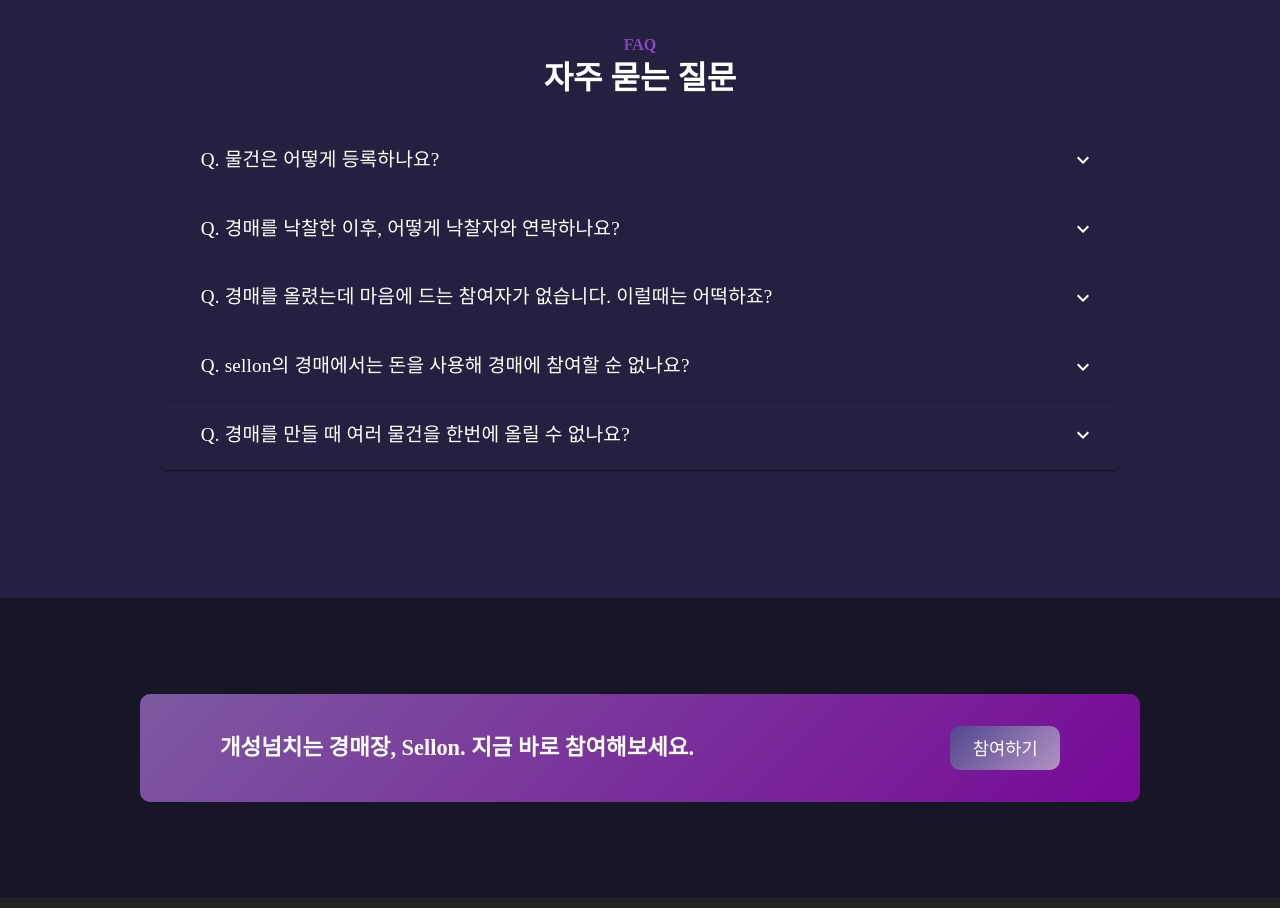
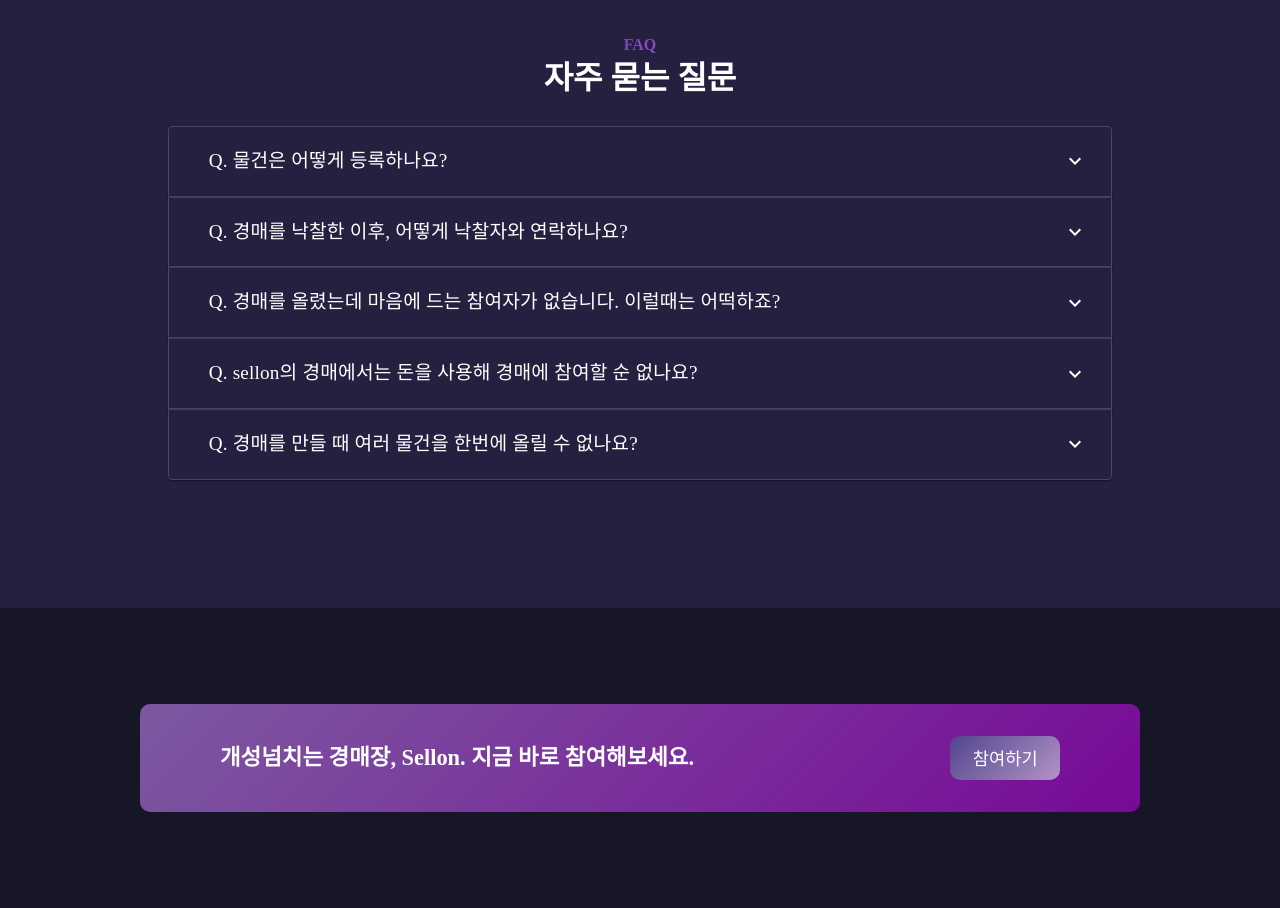
Before and after one commit to bunderLikeLion/sellon_frontend, a React (Create React App) app: page / in a window 1280 px wide. Shown: the part 1960-2868 px from the top of the page. Built offline with nearby package versions, Linux system fonts and the light colour scheme; no server answers.

Commit message:
feat: About.js padding 수정

```diff
--- a/src/pages/About/About.js
+++ b/src/pages/About/About.js
@@ -268,6 +268,7 @@ const StyledAccordion = styled(Accordion)`
   background: ${(props) => props.theme.color_background__primary} !important;
   color: ${(props) => props.theme.color_white} !important;
   padding: .5rem !important;
+  border: 1px solid ${(props) => props.theme.color_border__topleft};
   svg {
     fill: ${(props) => props.theme.color_white} !important;
   }
@@ -283,7 +284,7 @@ const AccordionTitle = styled(Typography)`
 `;
 
 const AccordionContent = styled(Typography)`
-  padding: 2rem;
+  padding: 0 1rem 1rem 2rem;
 `;
 
 const ParticipantBanner = styled.div`
```
